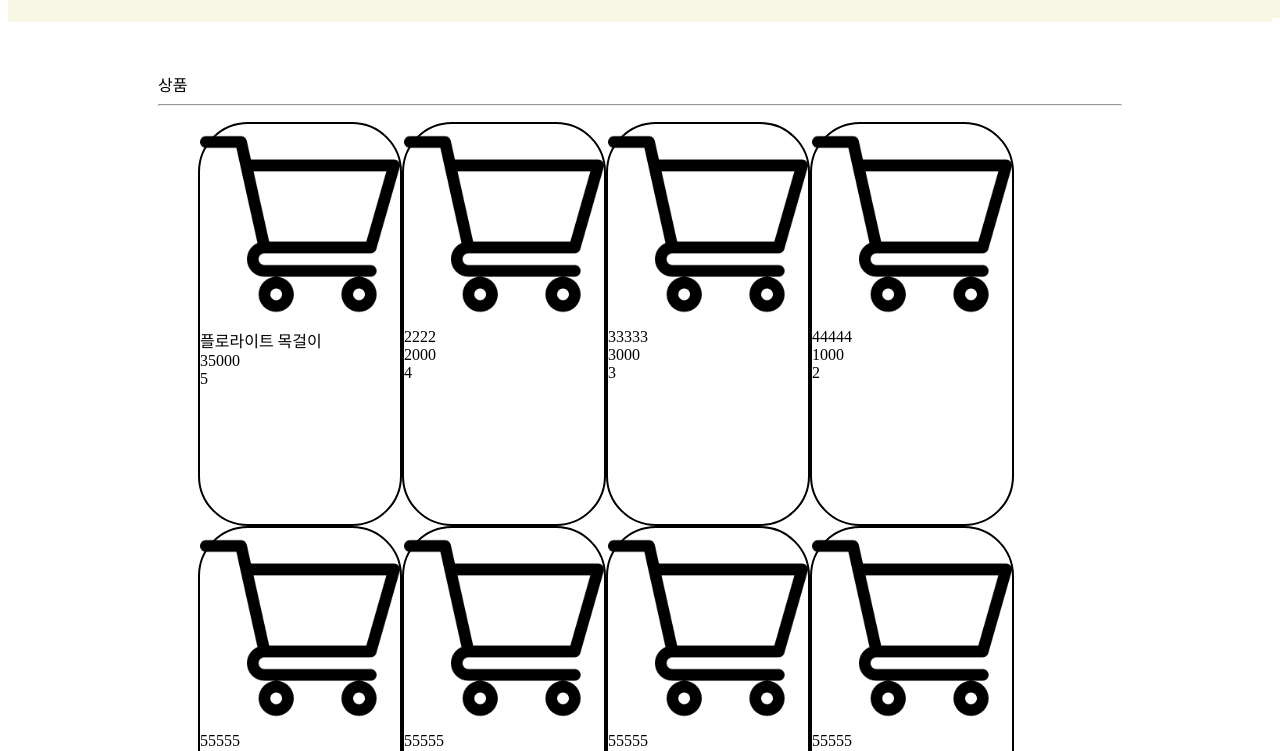
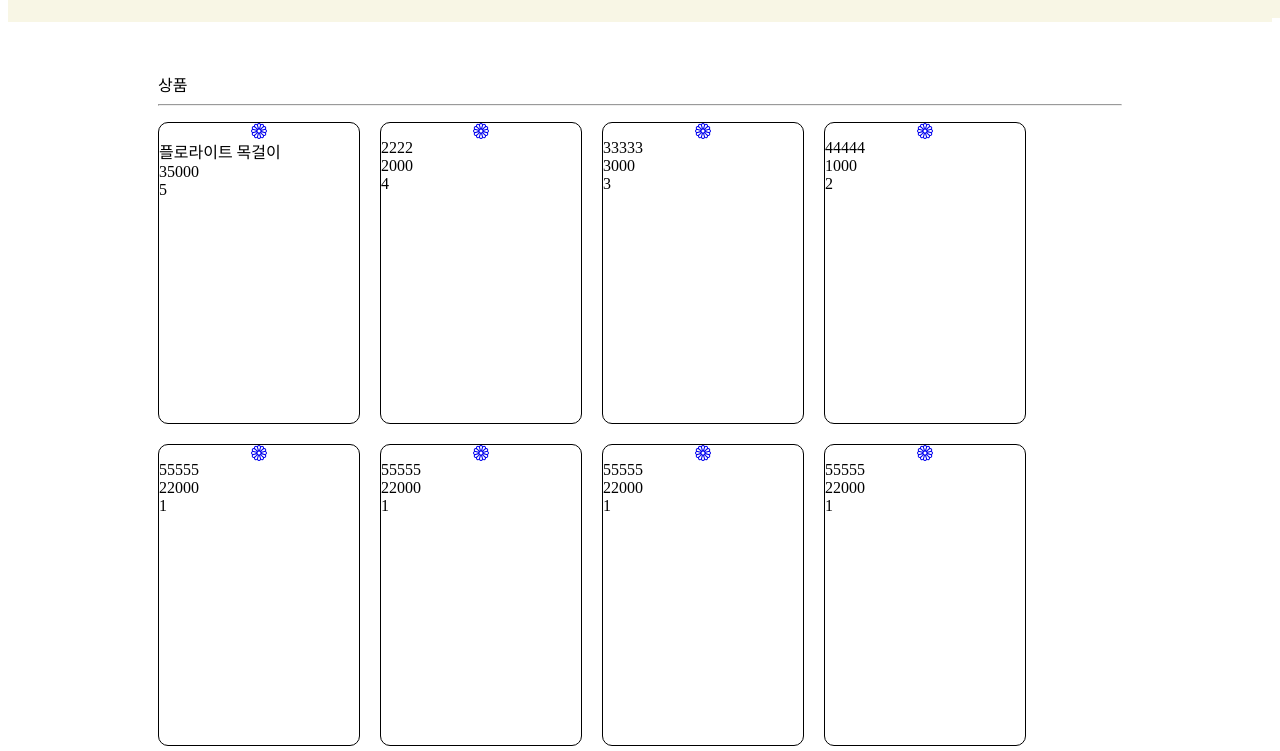
Before and after one commit to choikyusu/ShoppingMall, a Next.js app: page / in a window 1280 px wide. Shown: the part 560-1311 px from the top of the page. Built offline with nearby package versions, Linux system fonts and the light colour scheme.

Commit message:
너무 졸려요..

```diff
--- a/src/components/common/molecues/LinkImgLabel.tsx
+++ b/src/components/common/molecues/LinkImgLabel.tsx
@@ -17,7 +17,6 @@ export const LinkImgLabel = ({
       {imgSvg || null}
       {imgPath ? <Styled.Img src={imgPath} alt="이미지" /> : null}
       {buttonName || null}
-      {buttonName ||null}
     </Styled.LinkWrapper>
   );
 };
--- a/src/components/common/molecues/ListItems.tsx
+++ b/src/components/common/molecues/ListItems.tsx
@@ -1,4 +1,8 @@
 import { styled } from 'styled-components';
+import { LinkImgLabel } from './LinkImgLabel';
+import { VscAccount } from 'react-icons/vsc';
+import { BsFlower1 } from 'react-icons/bs';
+
 const productList = [
   {
     id: 1,
@@ -71,7 +75,10 @@ export const ListItems = () => {
       {productList.map(item => (
         <li key={item.id}>
           <Styled.ProductWrapper>
-            <Styled.Img src="ShoppingCart.png" alt="이미지" />
+            <LinkImgLabel
+              linkURL="https://www.naver.com/"
+              imgSvg={<BsFlower1 />}
+            />
             <div>{item.productName}</div>
             <div>{item.price}</div>
             <div>{item.star}</div>
@@ -85,16 +92,20 @@ export const ListItems = () => {
 const Styled = {
   ProductWrapper: styled.div`
     width: 200px;
-    height: 400px;
-    border-radius: 50px;
-    border: black solid 2px;
+    height: 300px;
+    border-radius: 10px;
+    border: black solid 1px;
+    margin-right: 20px;
+    margin-bottom: 20px;
   `,
   Ul: styled.ul`
     list-style: none;
     display: flex;
     flex-wrap: wrap;
+    padding-inline-start: 0px;
   `,
   Img: styled.img`
     width: 200px;
+    // object-fit: cover;
   `,
 };
```
